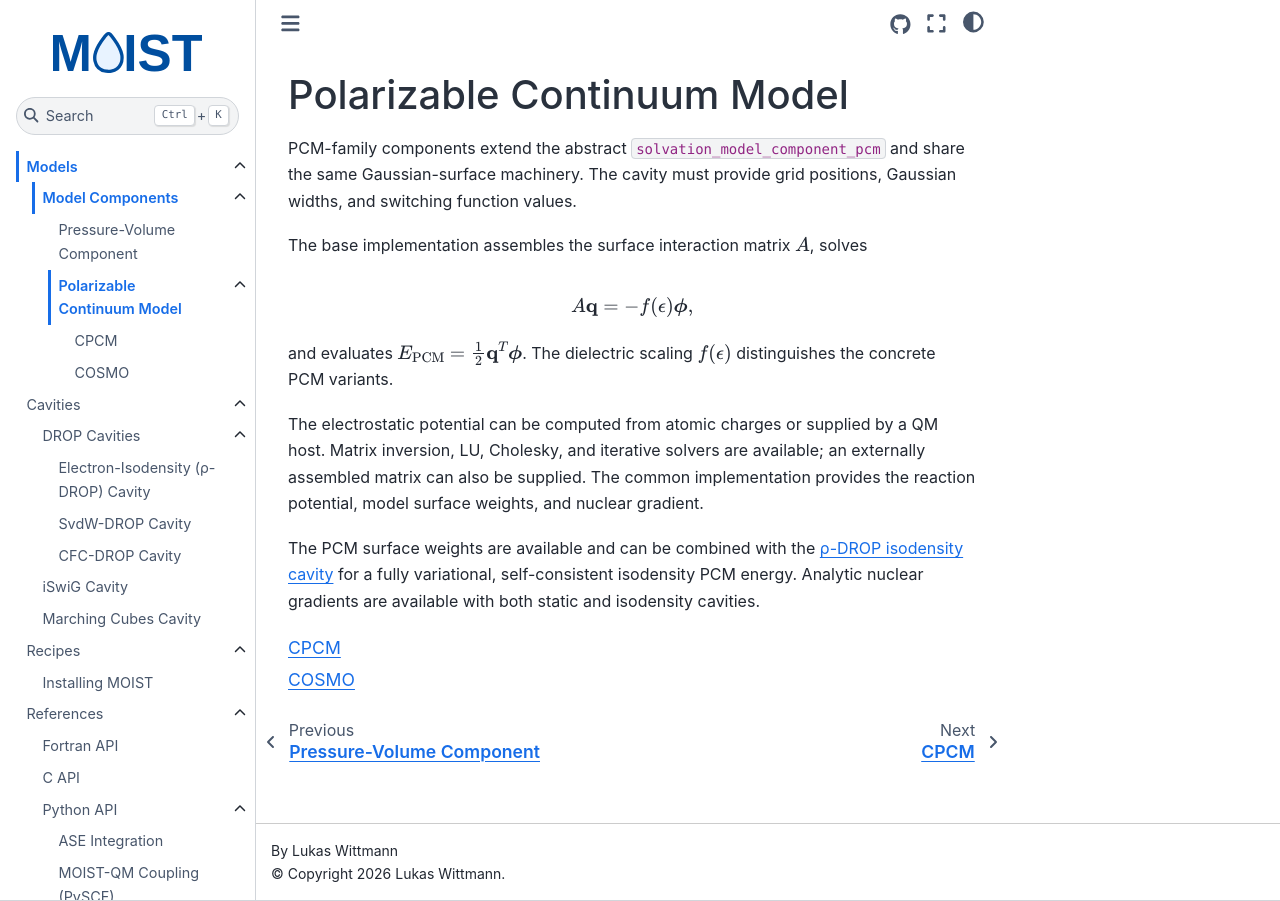
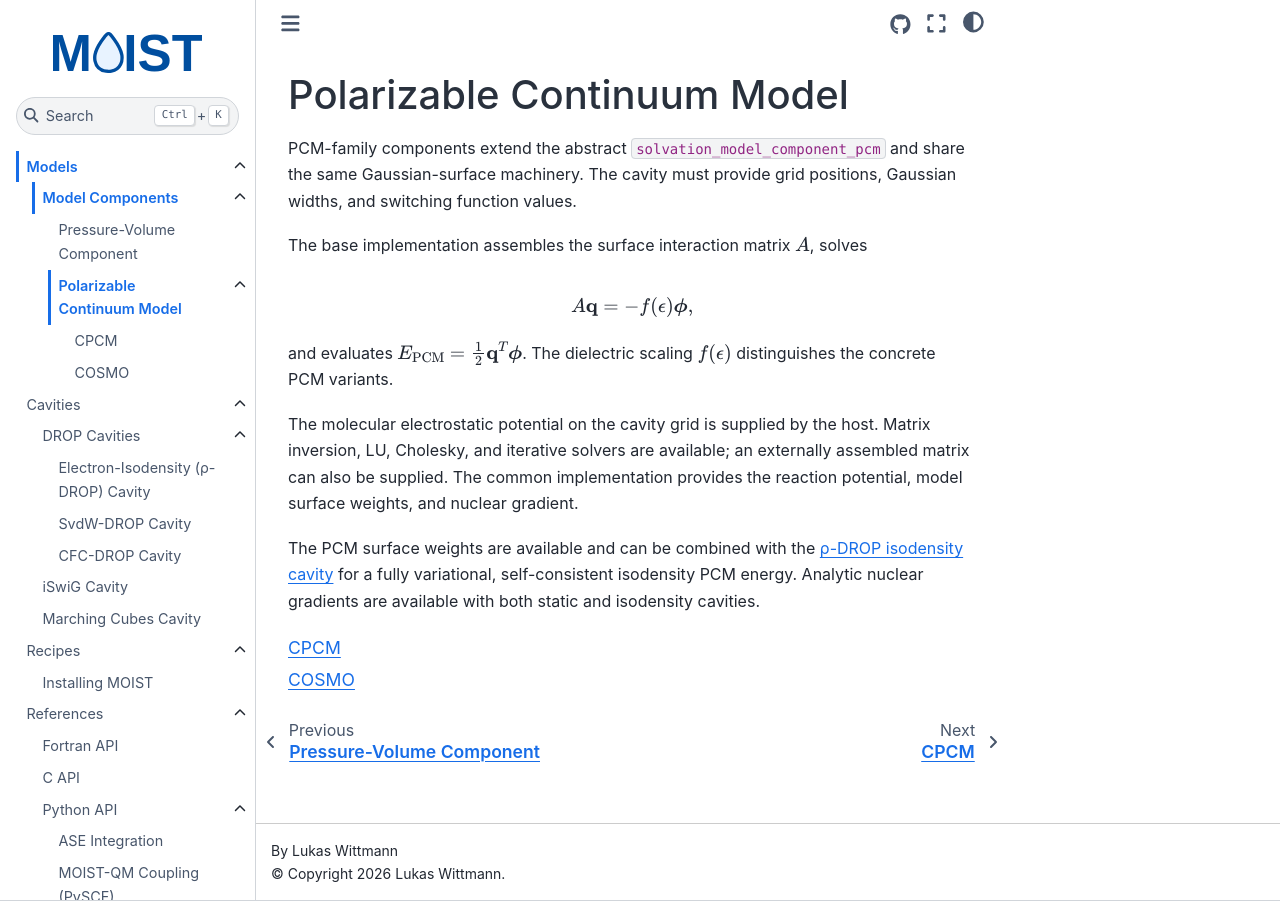
Before and after one commit to lukaswittmann/moist, a Sphinx documentation site: the page built from docs/models/components/pcm/index.rst, in a window 1280 px wide. Built offline with Sphinx 7.4.7 and the Sphinx Book theme 1.1.4, drawn with Linux system fonts in a browser that asks for light colours; pages that are not in the unit, such as notebooks, are missing from menus.

Commit message:
Small changes

```diff
--- a/docs/models/components/index.rst
+++ b/docs/models/components/index.rst
@@ -7,4 +7,5 @@
    :maxdepth: 2
 
    pv
+   gostshyp
    pcm/index
--- a/docs/models/components/pcm/index.rst
+++ b/docs/models/components/pcm/index.rst
@@ -13,7 +13,7 @@ The base implementation assembles the surface interaction matrix :math:`A`, solv
 and evaluates :math:`E_\mathrm{PCM}=\tfrac{1}{2}\mathbf q^T\boldsymbol\phi`.
 The dielectric scaling :math:`f(\epsilon)` distinguishes the concrete PCM variants.
 
-The electrostatic potential can be computed from atomic charges or supplied by a QM host.
+The molecular electrostatic potential on the cavity grid is supplied by the host.
 Matrix inversion, LU, Cholesky, and iterative solvers are available; an externally assembled matrix can also be supplied.
 The common implementation provides the reaction potential, model surface weights, and nuclear gradient.
 
```
